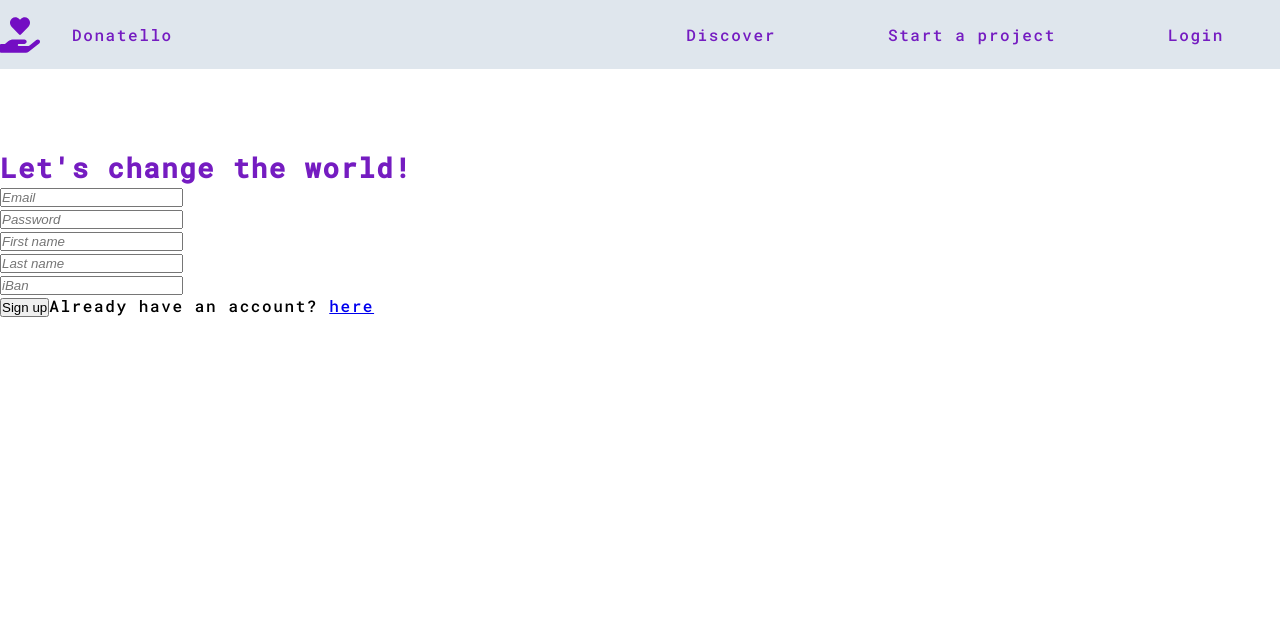
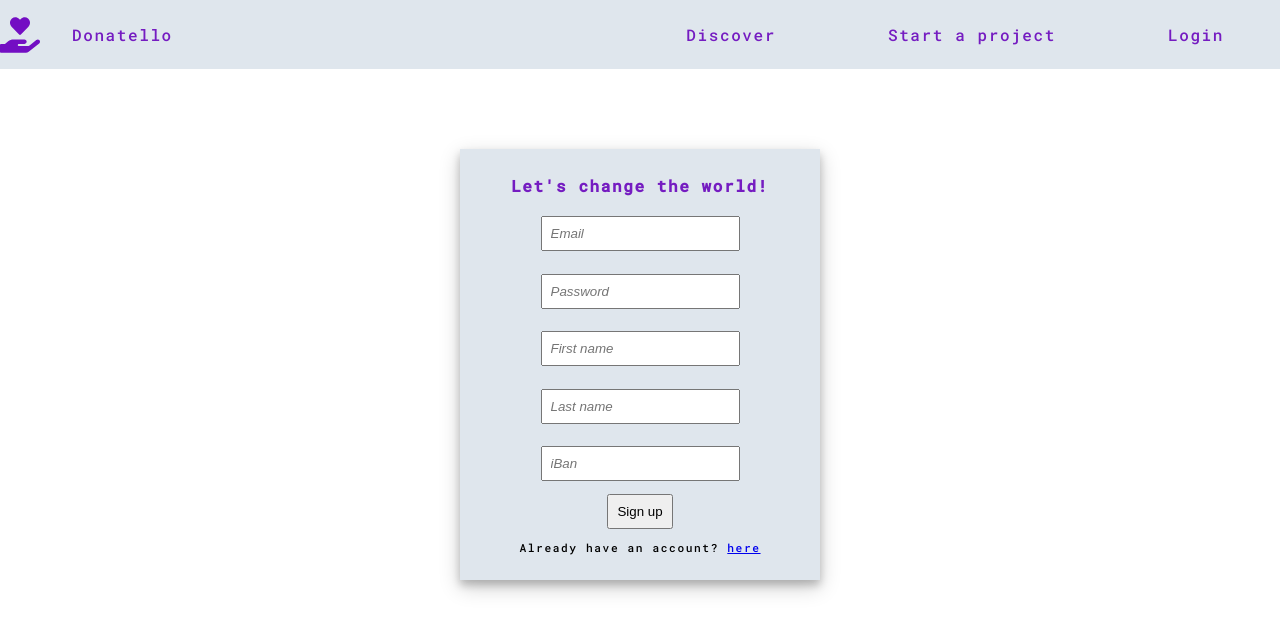
Before and after one commit to Reinoptland/donatello-frontend, a React (Create React App) app: page /login in a window 1280 px wide. Shown: the top 632 px of the page. Built offline with nearby package versions, Linux system fonts and the light colour scheme.

Commit message:
complete signup - validation and added scss to component

```diff
--- a/src/components/FormHook.js
+++ b/src/components/FormHook.js
@@ -1,5 +1,5 @@
 import {useState} from "react";
-import validate from "./validate";
+
 
 //custom hook to get values from input field sign up
 
@@ -11,20 +11,20 @@ const FormHook = (validate) => {
         lastname:'',
         iban:''
     });
-    const [errors, setErrors] = useState({})
+    const [errors, setErrors] = useState({});
+
 
     const handleChange = e => {
         setValues({
             ...values,
             [e.target.name]: e.target.value
-        })
+        })}
+
+    const handleSubmit = e => {
+        e.preventDefault();
+        setErrors(validate(values))
 
 
-        }
-    const handleSubmit = e => {
-        e.preventDefault();
-
-        setErrors(validate(values))
     }
     return {handleChange, values, handleSubmit, errors}
 }
--- a/src/components/Signup.js
+++ b/src/components/Signup.js
@@ -8,12 +8,14 @@ import validate from './validate'
 const Signup = () => {
     const {handleChange, values, handleSubmit, errors} = FormHook(validate);
 
+
     return (
-        <div className='form__content-right'>
+        <div className='form__container'>
+        <div className='form__container-right'>
             <form className="form"
                     onSubmit={handleSubmit}
             >
-                <h1>Let's change the world!</h1>
+                <h4 className="form__title">Let's change the world!</h4>
 
                 <div className="form__input">
                     <label
@@ -105,11 +107,12 @@ const Signup = () => {
                 <button type="submit" className="form__input--btn">
                     Sign up
                 </button>
-                <span className="form__input--login">
+                <div className="form__input--login">
                    Already have an account? <a href="#">here</a>
-               </span>
+               </div>
 
             </form>
+        </div>
         </div>
     );
 }
--- a/src/components/Signup.scss
+++ b/src/components/Signup.scss
@@ -1,6 +1,36 @@
 @import "../colors";
 @import "../spacing";
 
-h1 {
+.form__title {
   color: $darkPurple;
+  padding: $small;
+  margin: 0.1rem;
 }
+
+.form {
+  box-shadow: 0 5px 8px 0 rgba(0, 0, 0, 0.2), 0 7px 20px 0 rgba(0, 0, 0, 0.2);
+  background-color: $lightGrey;
+  display: flex;
+  flex-direction: column;
+  align-items: center;
+  margin: auto;
+  padding:$medium;
+  width: 360px;
+
+}
+
+.form__input {
+  margin: 0.1rem;
+  padding: $small;
+
+  &--btn {
+    padding: $small;
+    margin: 0.1rem;
+  }
+
+  &--login {
+    font-size: 0.7rem;
+    padding: $small;
+    margin: 0.1rem;
+  }
+}
--- a/src/components/validate.js
+++ b/src/components/validate.js
@@ -27,7 +27,8 @@ export default function validate(values) {
         errors.iban = 'iBan is invalid, please check again'
     }
 
+// iBan validation is not workin yet
+///^[A-Z]{2}[0-9A-Z]*$/
 
     return errors;
 }
-// /^[A-Z]{2}[0-9A-Z]*$/
```
